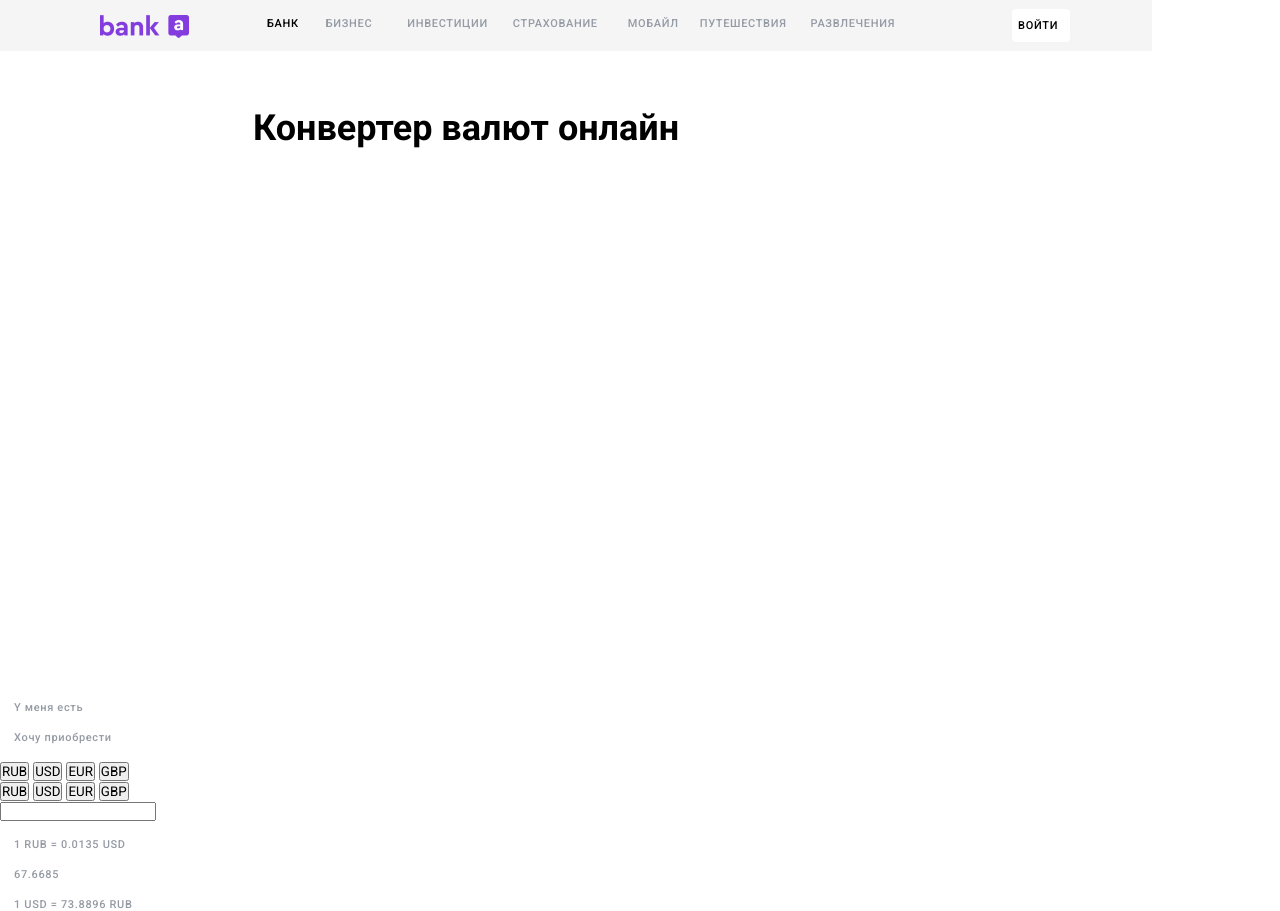
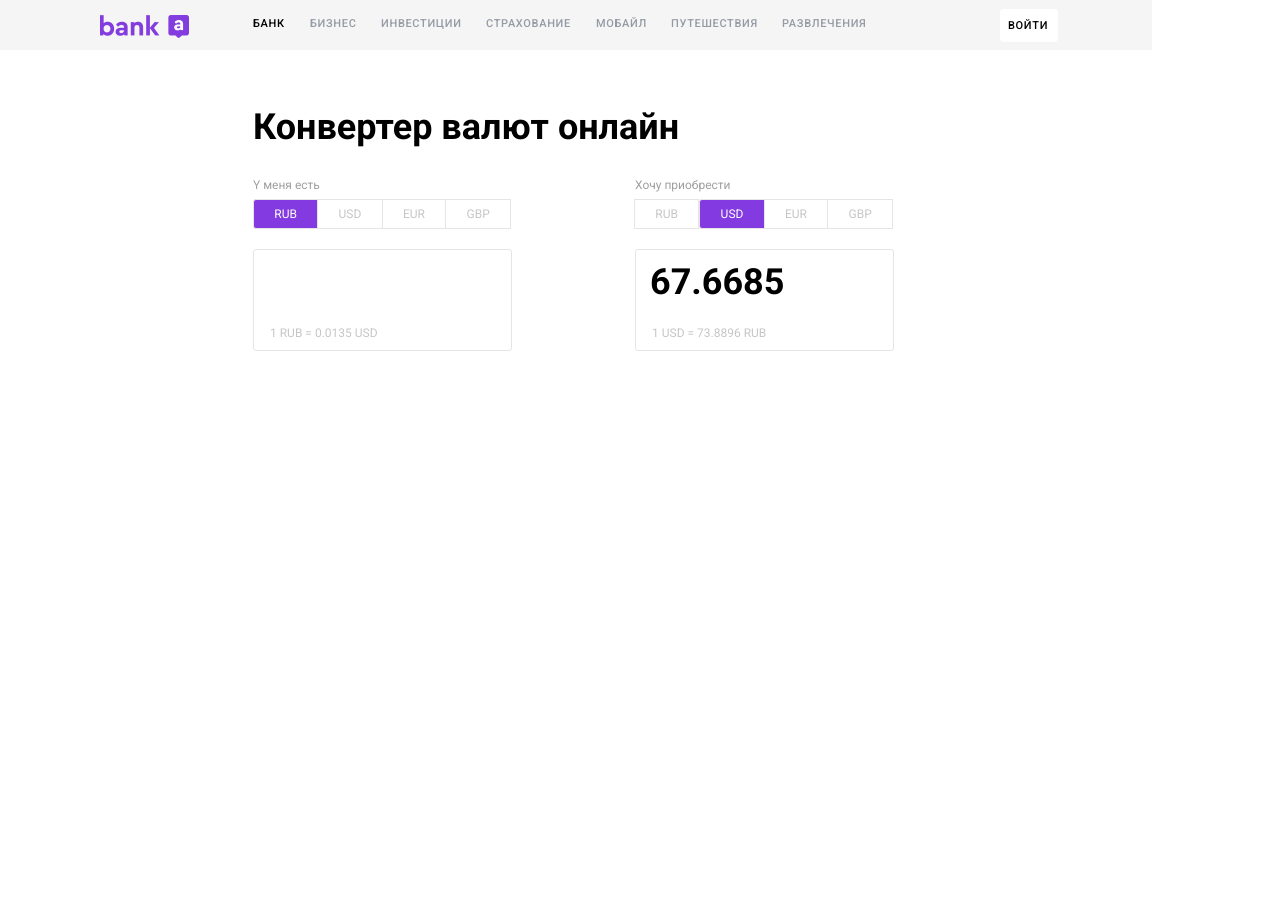
Before and after one commit to huseynibra/huseyncurrencyconventer, a plain HTML site: page index.html in a window 1280 px wide. After the commit the page ends 800 px from the top, so only its background shows below. Drawn offline with Linux system fonts and the light colour scheme; a script that the page names is missing.

Commit message:
Update style.css

```diff
--- a/style.css
+++ b/style.css
@@ -1,35 +1,36 @@
 @import url('https://fonts.googleapis.com/css2?family=Roboto:wght@100;300;400;500;700;900&display=swap');
 
 * {
-    margin: 0;
-    padding: 0;
+    margin     : 0;
+    padding    : 0;
     font-family: 'Roboto', sans-serif;
 }
 
-.container {
+.header {
 
-    width: 1152px;
-    height: 700px;
+    width : 1152px;
+    height: 50px;
 }
 
-.container p {
-    margin: 17px 14px;
-    font-style: normal;
-    font-weight: 500;
-    font-size: 11px;
-    line-height: 13px;
-    align-items: center;
+.header p {
+    margin        : 17px 0 14px 0;
+    font-style    : normal;
+    font-weight   : 500;
+    font-size     : 11px;
+    line-height   : 13px;
+    align-items   : center;
     letter-spacing: 0.06em;
-    color: #959BA4;
+    color         : #959BA4;
+    text-align    : left;
 }
 
 .header {
     background: #F5F5F6;
-    display: flex;
+    display   : flex;
 }
 
 .bankicon {
-    width: 89px;
+    width : 89px;
     height: 23px;
     margin: 15px 64px 12px 100px;
 
@@ -37,65 +38,262 @@
 
 p.bank {
     margin-right: 13px;
-    color: black;
+    color       : black;
+    width       : 44px;
 
 }
 
 p.biznes {
     margin-right: 21px;
+    width       : 50px;
 }
 
 p.inve {
     margin-right: 11px;
+    width       : 94px;
 }
 
 p.stra {
     margin-right: 16px;
+    width       : 94px;
 }
 
 p.moba {
     margin-right: 7px;
+    width       : 68px;
 }
 
 p.pute {
     margin-right: 10px;
+    width       : 101px;
 
 }
 
 p.razv {
     margin-right: 109px;
+    width       : 101px;
 }
 
 .login {
-    color: black;
-    width: 58px;
-    height: 33px;
-    font-family: 'Roboto';
-    font-style: normal;
-    font-weight: 500;
-    font-size: 11px;
-    line-height: 13px;
-    display: flex;
-    align-items: center;
-    text-align: center;
+    color         : black;
+    width         : 58px;
+    height        : 33px;
+    font-family   : 'Roboto';
+    font-style    : normal;
+    font-weight   : 500;
+    font-size     : 11px;
+    line-height   : 13px;
+    display       : flex;
+    align-items   : center;
+    text-align    : center;
     letter-spacing: 0.06em;
-    color: #000000;
-    margin: 9px 8px;
-    background: #FFFFFF;
-    border-radius: 4px;
-    border: none;
-    padding-left: 6px;
+    color         : #000000;
+    margin        : 9px 8px;
+    background    : #FFFFFF;
+    border-radius : 4px;
+    border        : none;
+    padding-left  : 8px;
 }
 
 h1 {
-    width: 587px;
-    height: 32px;
+    width      : 587px;
+    height     : 32px;
     font-family: 'Roboto';
-    font-style: normal;
+    font-style : normal;
     font-weight: 700;
-    font-size: 36px;
+    font-size  : 36px;
     line-height: 42px;
 
-    color: #000000;
-    margin: 56px 321px 562px 253px;
+    color : #000000;
+    margin: 56px 0 33px 0;
 }
+
+.main {
+    margin-left: 253px;
+}
+
+.mainp {
+    display: flex;
+}
+
+.mainp p {
+    width      : 120px;
+    height     : 28px;
+    font-style : normal;
+    font-weight: 400;
+    font-size  : 12px;
+    line-height: 14px;
+    display    : flex;
+    align-items: center;
+    color      : #9F9F9F;
+
+}
+
+.mycur {
+    margin: 0 262px 0 0;
+}
+
+.currencies {
+    width  : 100%;
+    height : 30px;
+    display: flex;
+}
+
+.currencies button {
+    padding    : 6px 20.3px 6px 20.3px;
+    cursor     : pointer;
+    font-weight: 400;
+    font-size  : 12px;
+    line-height: 14px;
+    display    : flex;
+    align-items: center;
+    text-align : center;
+
+}
+
+.firstbtn {
+    background   : #833AE0;
+    border-radius: 3px 0px 0px 3px;
+    border       : 1px solid #E5E5E5;
+    color        : #FFFFFF;
+}
+
+button:nth-child(2) {
+    border-top   : 1px solid #E5E5E5;
+    border-right : 1px solid #E5E5E5;
+    border-bottom: 1px solid #E5E5E5;
+    border-left  : 0px;
+    color        : #c6c6c6;
+    background   : #FFFFFF;
+}
+
+button:nth-child(3) {
+    border-top   : 1px solid #E5E5E5;
+    border-right : 1px solid #E5E5E5;
+    border-bottom: 1px solid #E5E5E5;
+    border-left  : 0px;
+    color        : #c6c6c6;
+    background   : #FFFFFF;
+}
+
+button:nth-child(4) {
+    border-top   : 1px solid #E5E5E5;
+    border-right : 1px solid #E5E5E5;
+    border-bottom: 1px solid #E5E5E5;
+    border-left  : 0px;
+    color        : #c6c6c6;
+    background   : #FFFFFF;
+}
+
+.tocurrencies {
+    width      : 100%;
+    height     : 30px;
+    display    : flex;
+    margin-left: 123px;
+}
+
+.tocurrencies .secondbtn {
+    background   : #833AE0;
+    border-radius: 3px 0px 0px 3px;
+    border       : 1px solid #E5E5E5;
+    color        : #FFFFFF;
+}
+
+.tocurrencies button:first-child {
+    border    : 1px solid #E5E5E5;
+    color     : #c6c6c6;
+    background: #FFFFFF;
+}
+
+.nums {
+    display: flex;
+}
+
+.leftnum {
+    width : 259px;
+    height: 102px;
+
+    border       : 1px solid #E5E5E5;
+    box-sizing   : border-box;
+    border-radius: 3px;
+    margin-top   : 20px;
+}
+
+#leftcurrencies {
+    margin: 11px 121px 20px 14px;
+    width : 124px;
+    height: 38px;
+
+
+    font-family: 'Roboto';
+    font-style : normal;
+    font-weight: 700;
+    font-size  : 36px;
+    line-height: 42px;
+
+    color : #000000;
+    border: none;
+
+
+}
+
+.currentcur {
+    margin: 0px 124px 5px 16px;
+    width : 119px;
+    height: 28px;
+
+
+    font-family: 'Roboto';
+    font-style : normal;
+    font-weight: 400;
+    font-size  : 12px;
+    line-height: 14px;
+    display    : flex;
+    align-items: center;
+
+    color: #C6C6C6;
+}
+
+.rightcurrencies {
+    width : 259px;
+    height: 102px;
+
+    border       : 1px solid #E5E5E5;
+    box-sizing   : border-box;
+    border-radius: 3px;
+    margin-top   : 20px;
+    margin-left  : 123px;
+}
+
+.rightp {
+    width : 167px;
+    height: 42px;
+
+
+    font-family: 'Roboto';
+    font-style : normal;
+    font-weight: 700;
+    font-size  : 36px;
+    line-height: 42px;
+
+    color : #000000;
+    margin: 11px 78px 16px 14px;
+
+}
+
+.chngcur {
+    width : 119px;
+    height: 28px;
+
+    font-family: 'Roboto';
+    font-style : normal;
+    font-weight: 400;
+    font-size  : 12px;
+    line-height: 14px;
+    display    : flex;
+    align-items: center;
+
+    color : #C6C6C6;
+    margin: 0px 124px 5px 16px;
+
+}
```
